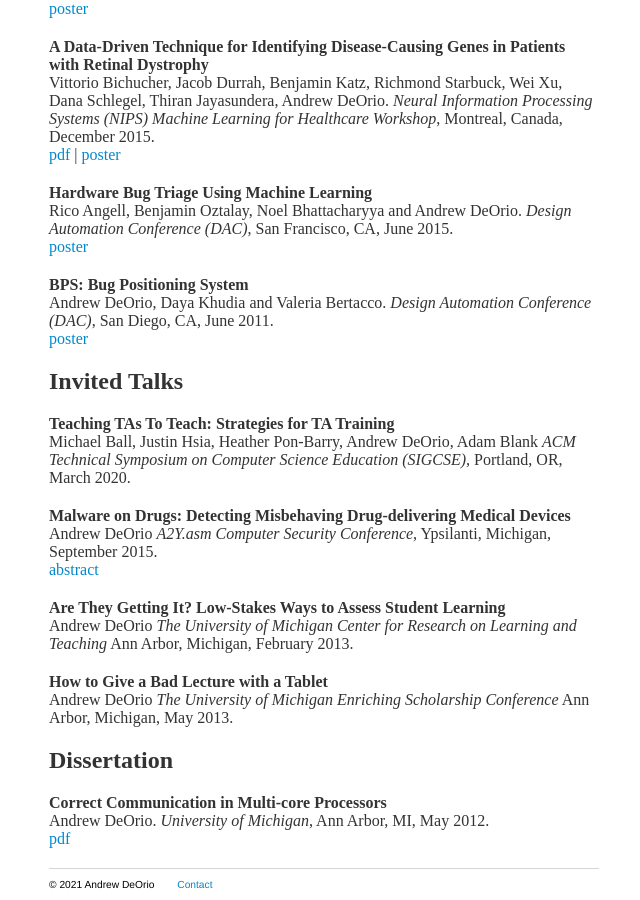
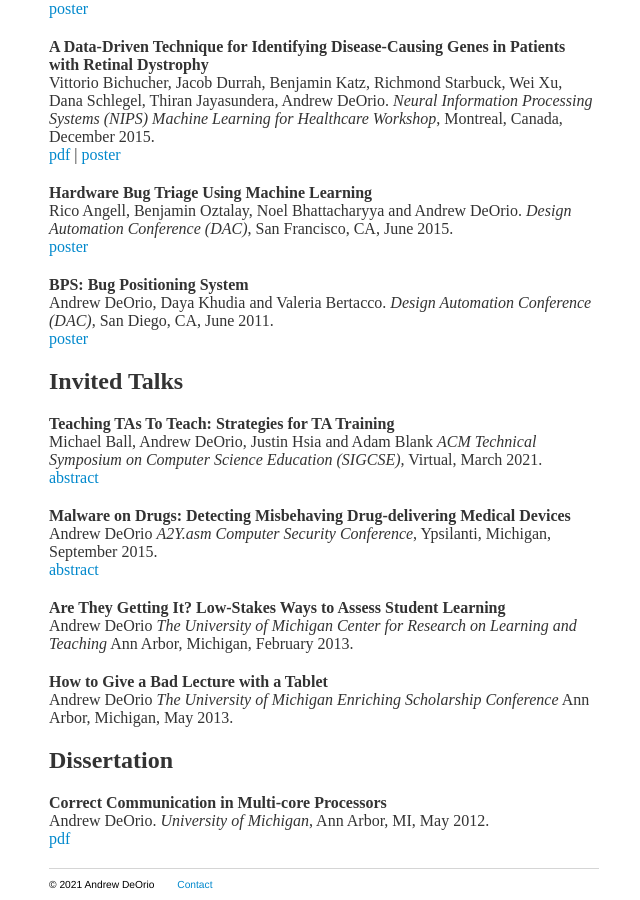
Before and after one commit to awdeorio/andrewdeorio.com, a Jekyll site: the page built from research/index.html, in a window 1280 px wide and 900 px high, scrolled down 4498 px. Shown: the whole window, without its empty margins (316-956 px from the left). Built offline with Jekyll 4.4.1, drawn with Linux system fonts in a browser that asks for light colours; nearby versions of some CDN libraries.

Commit message:
Update SIGCSE21 panel

```diff
--- a/research/index.html
+++ b/research/index.html
@@ -500,8 +500,10 @@ title: Research | Andrew DeOrio
 <div class="publication">
   <b>Teaching TAs To Teach: Strategies for TA Training</b>
   <br>
-  Michael Ball, Justin Hsia, Heather Pon-Barry, Andrew DeOrio, Adam Blank
-  <i>ACM Technical Symposium on Computer Science Education (SIGCSE),</i> Portland, OR, March 2020.
+  Michael Ball, Andrew DeOrio, Justin Hsia and Adam Blank
+  <i>ACM Technical Symposium on Computer Science Education (SIGCSE),</i> Virtual, March 2021.
+  <br>
+  <a href="https://dl.acm.org/doi/10.1145/3408877.3432579" target="_blank">abstract</a>
 </div>
 
 <div class="publication">
```
